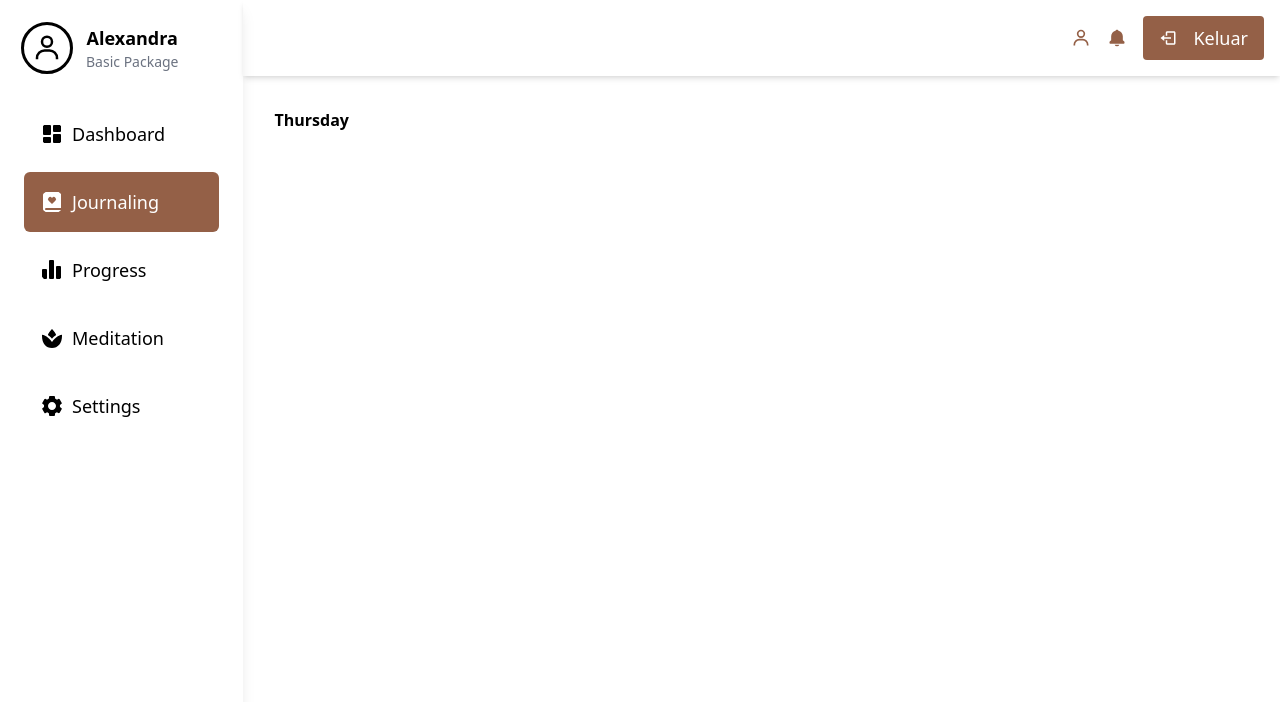
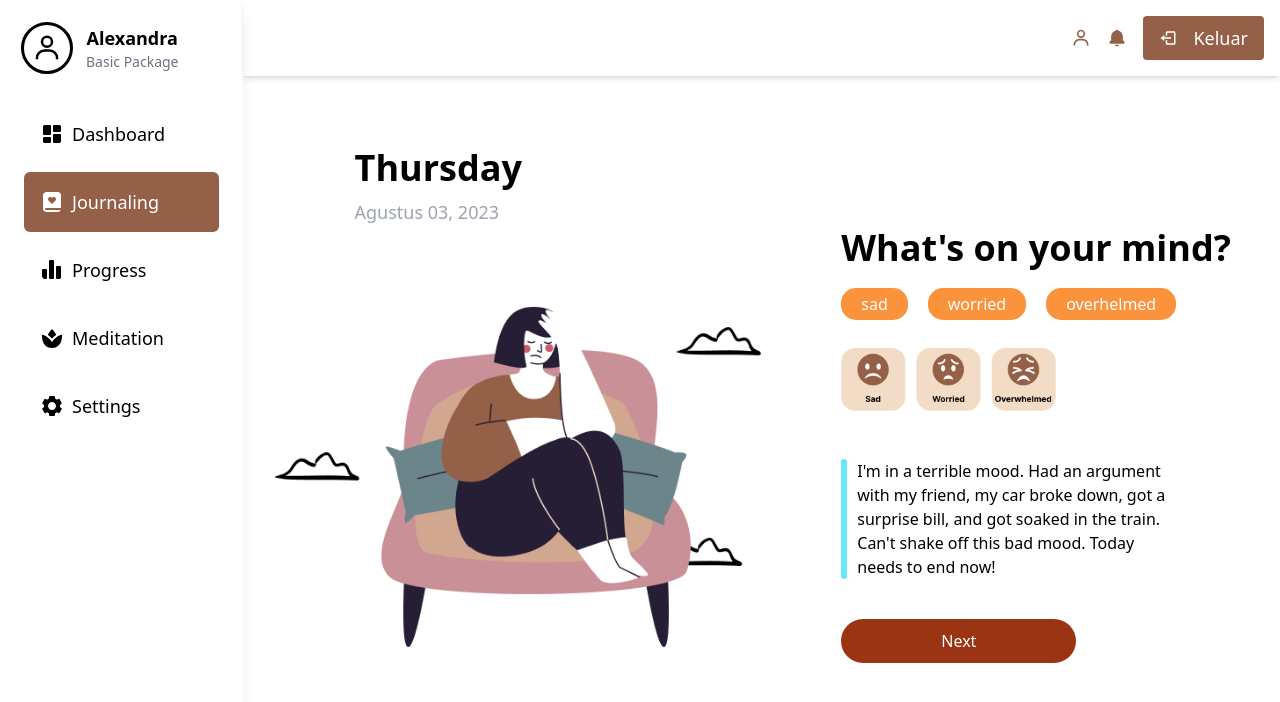
Before and after one commit to oxqlion/mindflow, a React (Vite) app in the folder client/: page /dashboard/1 in a window 1280 px wide. Both pictures are taken after a click on the button "Journaling". Shown: the top 702 px of the page. Built offline with nearby package versions, Linux system fonts and the light colour scheme; no server answers.

Commit message:
Journaling Dashboard

```diff
--- a/client/src/pages/dashboard/Journaling.jsx
+++ b/client/src/pages/dashboard/Journaling.jsx
@@ -1,12 +1,55 @@
 import React from 'react'
+import Reading from "../../assets/hero2.png";
+import Sad from "../../assets/emojis/sad.png";
+import Worried from "../../assets/emojis/worried.png";
+import Overhelmed from "../../assets/emojis/overwhelmed.png";
 
 const Journaling = () => {
   return (
     <div className="flex flex-col items-start justify-center w-full p-8 gap-4">
-      <div className= "flex flex-col w-full items-start justify-start">
-        <p className="font-sans font-semibold text-brown text-4x1">
+      <div className= "flex w-full items-start justify-start">
+        <div className="flex flex-col w-full items-start justify-start mt-19">
+        <p className="font-sans font-semibold text-brown text-4xl ml-20 mt-10">
           Thursday
         </p>
+        <p className="font-sans font-medium text-gray-400 text-lg ml-20 mt-[10px]">Agustus 03, 2023</p>
+        <img src={Reading} alt="Thumbnail" className="w-md mt-20" />
+        </div>
+        <div className="flex flex-col w-full items-start justify-start mt-19">
+          <p className="font-sans font-semibold text-brown text-4xl ml-20 mt-20 pt-10">
+            What's on your mind?
+          </p>
+          <div className="flex w-full items-start justify-start">
+            <div className="mt-5 ml-[80px] pt-1 pl-5 pb-1 pr-5 rounded-[15px] bg-orange-400">
+              <p className="font-sans font-regular text-white">sad</p>
+            </div>
+            <div className="mt-5 ml-[20px] pt-1 pl-5 pb-1 pr-5 rounded-[15px] bg-orange-400">
+              <p className="font-sans font-regular text-white">worried</p>
+            </div>
+            <div className="mt-5 ml-[20px] pt-1 pl-5 pb-1 pr-5 rounded-[15px] bg-orange-400">
+              <p className="font-sans font-regular text-white">overhelmed</p>
+            </div>
+          </div>
+          <div className="flex w-full items-start justify-start">
+              <div className="ml-[80px] mt-5 pt-2 pb-2 pr-3">
+                <div className="flex w-full items-start justify-start">
+                  <img src={Sad} alt="Sad" className="w-[65px] "/>
+                  <img src={Worried} alt="Worried" className="w-[65px] ml-[10px]"/>
+                  <img src={Overhelmed} alt="Overhelmed" className="w-[65px] ml-[10px]"/>
+                </div>
+              </div>
+            </div>
+            <div className="flex w-full items-start justify-start">
+              <div className="ml-[80px] pb-[120px] pt=[100px] pl-[3px] pr-[3px] rounded-full mt-10 mb-10 bg-cyan-300">
+              </div>
+              <p className="font-sans font-regular text-black mt-10 ml-[10px]">
+                I'm in a terrible mood. Had an argument <br /> with my friend, my car broke down, got a <br />
+                surprise bill, and got soaked in the train. <br /> Can't shake off this bad mood. Today <br />
+                needs to end now!
+                </p>
+            </div>
+            <button className="rounded-full ml-[80px] pt-[10px] pb-[10px] pl-[100px] pr-[100px] bg-orange-800 text-white font-sans font-regular">Next</button>
+        </div>
       </div>
     </div>
   )
```
